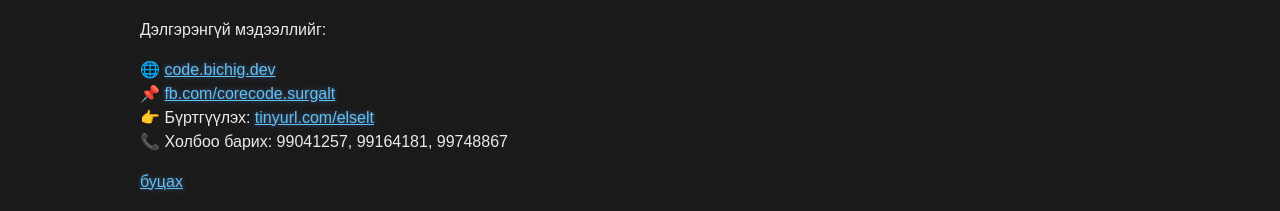
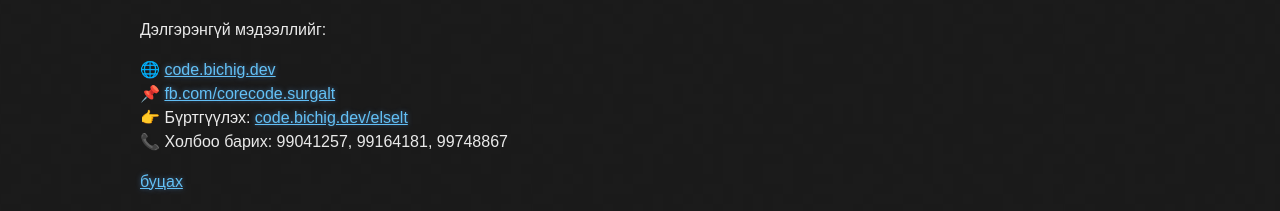
Before and after one commit to ganaatulgaa/corecode, a Jekyll site: the page built from ads.md, in a window 1280 px wide. Shown: the part 1181-1392 px from the top of the page. Built offline with Jekyll 4.4.1, drawn with Linux system fonts in a browser that asks for light colours; our own code applies the rules of GitHub Pages for plain Markdown files.

Commit message:
Update ads.md

```diff
--- a/ads.md
+++ b/ads.md
@@ -31,8 +31,8 @@
 Дэлгэрэнгүй мэдээллийг:
 
 🌐 [code.bichig.dev](https://code.bichig.dev) \
-📌 [fb.com/corecode.surgalt](https://fb.com/corecode.surgalt) \
-👉 Бүртгүүлэх: [tinyurl.com/elselt](https://tinyurl.com/elselt) \
+📌 [fb.com/corecode.surgalt](https://fb.me/corecode.surgalt) \
+👉 Бүртгүүлэх: [code.bichig.dev/elselt](https://code.bichig.dev/elselt) \
 📞 Холбоо барих: 99041257, 99164181, 99748867
 
 
```
